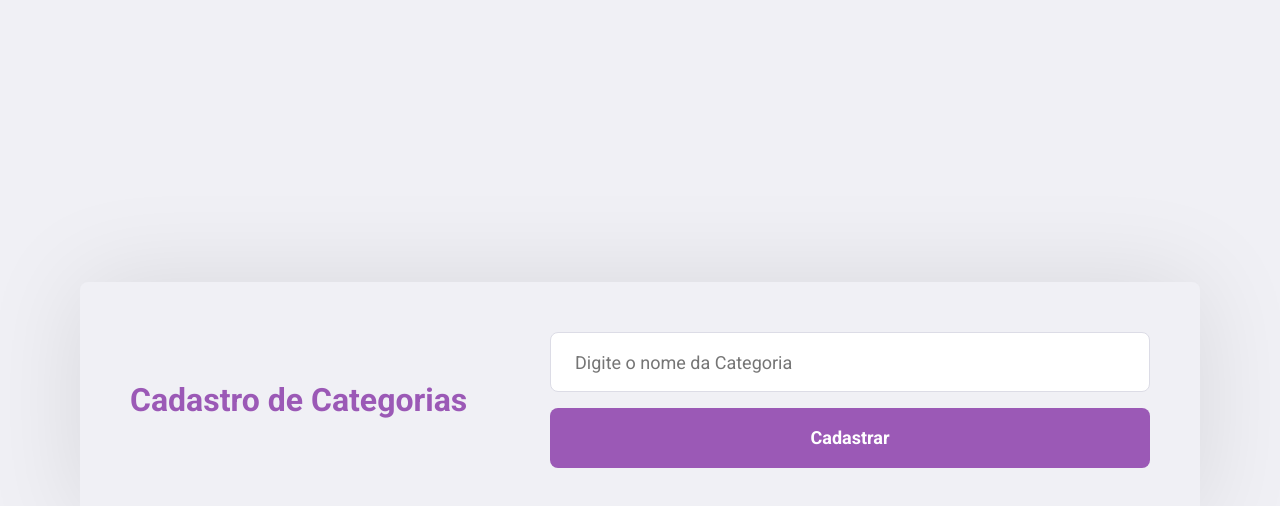
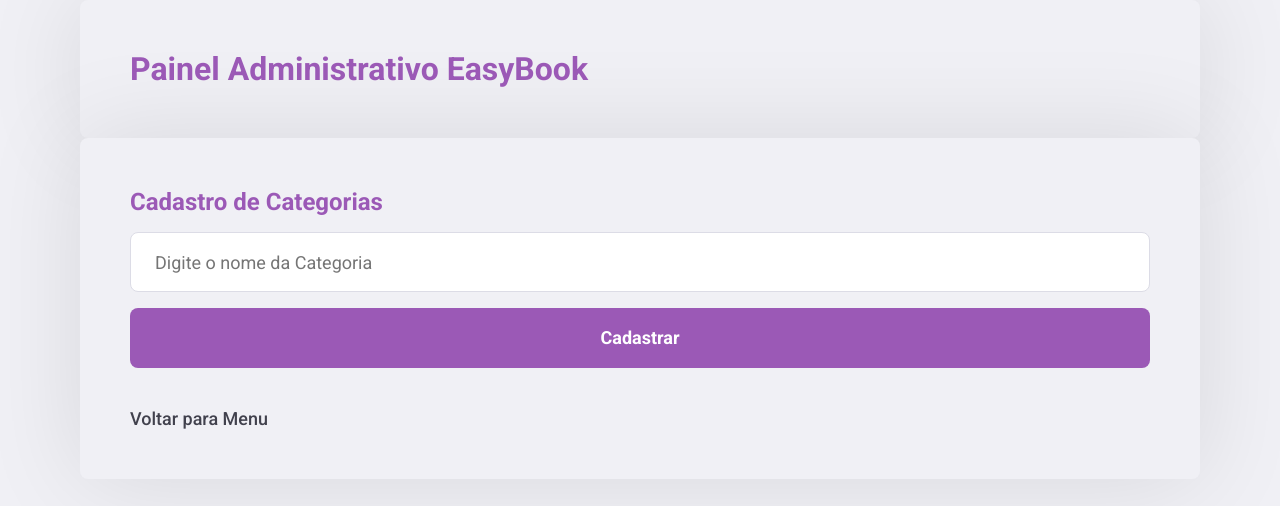
Before and after one commit to lucassantos1987/EasyBookProject, a React (Create React App) app in the folder frontend/: page /category in a window 1280 px wide. Shown: the top 506 px of the page. Built offline with nearby package versions, Linux system fonts and the light colour scheme.

Commit message:
Acerto no css das paginas Categorias e Especialidades

```diff
--- a/frontend/package.json
+++ b/frontend/package.json
@@ -9,6 +9,7 @@
     "axios": "^0.19.2",
     "react": "^16.13.1",
     "react-dom": "^16.13.1",
+    "react-icons": "^3.10.0",
     "react-router-dom": "^5.2.0",
     "react-scripts": "3.4.1"
   },
--- a/frontend/src/pages/Menu/index.js
+++ b/frontend/src/pages/Menu/index.js
@@ -12,8 +12,8 @@
             <div className="content">
                 <section>
                     <h1>Menu</h1>
-                        <Link className="button" to="">Cadastrar Categorias</Link>
-                        <Link className="button" to="">Cadastrar Especialidades</Link>
+                    <Link className="button" to="/category">Cadastrar Categorias</Link>
+                    <Link className="button" to="/speciality">Cadastrar Especialidades</Link>
                 </section>
             </div>
         </div>
--- a/frontend/src/pages/Menu/styles.css
+++ b/frontend/src/pages/Menu/styles.css
@@ -8,7 +8,6 @@
 
 .menu-container .header {
     width: 100%;
-    top: -100;
     padding: 50px;
     background: #f0f0f5;
     box-shadow: 0 0 100px rgba(0, 0, 0, 0.1);
@@ -20,6 +19,7 @@
     font-size: 32px;
     color: #9b59b6;
 }
+
 .menu-container .content {
     width: 100%;
     padding: 50px;
--- a/frontend/src/pages/RegisterCategory/index.js
+++ b/frontend/src/pages/RegisterCategory/index.js
@@ -1,4 +1,5 @@
 import React, { useState } from 'react';
+import { Link } from 'react-router-dom';
 import api from '../../services/api';
 import './styles.css';
 
@@ -21,20 +22,24 @@
     }
 
     return(
-        <div className="register-container">
+        <div className="category-container">
+            <div className="header">
+                <h1>Painel Administrativo EasyBook</h1>
+            </div>
             <div className="content">
                 <section>
                     <h1>Cadastro de Categorias</h1>
-                </section>
                     <form onSubmit={handleRegister}>
                         <input
                             value={name}
                             onChange={e => setName(e.target.value)}
-                        placeholder="Digite o nome da Categoria"
-                    />
+                            placeholder="Digite o nome da Categoria"/>
 
                         <button className="button" type="submit">Cadastrar</button>
                     </form>
+
+                    <Link className="back-link" to="/">Voltar para Menu</Link>
+                </section>
             </div>
         </div>
     );
--- a/frontend/src/pages/RegisterCategory/styles.css
+++ b/frontend/src/pages/RegisterCategory/styles.css
@@ -1,35 +1,45 @@
-.register-container {
+.category-container {
     width: 100%;
     max-width: 1120px;
     height: 100vh;
     margin: 0 auto;
-    display: flex;
     align-items: center;
-    justify-content: space-between;
 }
 
-.register-container .content {
+.category-container .header {
+    width: 100%;
+    padding: 50px;
+    background: #f0f0f5;
+    box-shadow: 0 0 100px rgba(0, 0, 0, 0.1);
+    border-radius: 8px;
+    align-items: center;
+}
+
+.category-container .header h1 {
+    font-size: 32px;
+    color: #9b59b6;
+}
+
+.category-container .content {
     width: 100%;
     padding: 50px;
     background: #f0f0f5;
     box-shadow: 0 0 100px rgba(0, 0, 0, 0.1);
     border-radius: 8px;
     display: flex;
-    justify-content: space-between;
     align-items: center;
 }
 
-.register-container .content section {
+.category-container .content section {
     width: 100%;
-    max-width: 350px;
 }
 
-.register-container .content section h1 {
-    font-size: 32px;
+.category-container .content section h1 {
+    font-size: 24px;
     color: #9b59b6;
 }
 
-.register-container .content form {
+.category-container .content form {
     width: 100%;
-    max-width: 600px;
+    margin-top: 16px;
 }
--- a/frontend/src/pages/RegisterSpeciality/index.js
+++ b/frontend/src/pages/RegisterSpeciality/index.js
@@ -35,11 +35,13 @@
     }
 
     return(
-        <div className="register-container">
+        <div className="speciality-container">
+            <div className="header">
+                <h1>Painel Administrativo EasyBook</h1>
+            </div>
             <div className="content">
                 <section>
                     <h1>Cadastro de Especialidades</h1>
-                </section>
                     <form onSubmit={hangleRegiter}>
                         <select ref={categoryRef}>
                             <option value="">Selecione a Categoria</option>
@@ -55,6 +57,7 @@
                             placeholder="Digite o nome da Especialidade"/>
                         <button className="button" type="submit">Cadastrar</button>
                     </form>
+                </section>
            </div>
         </div>
     );
--- a/frontend/src/pages/RegisterSpeciality/styles.css
+++ b/frontend/src/pages/RegisterSpeciality/styles.css
@@ -1,35 +1,45 @@
-.register-container {
+.speciality-container {
     width: 100%;
     max-width: 1120px;
     height: 100vh;
     margin: 0 auto;
-    display: flex;
     align-items: center;
-    justify-content: space-between;
 }
 
-.register-container .content {
+.speciality-container .header {
+    width: 100%;
+    padding: 50px;
+    background: #f0f0f5;
+    box-shadow: 0 0 100px rgba(0, 0, 0, 0.1);
+    border-radius: 8px;
+    align-items: center;
+}
+
+.speciality-container .header h1 {
+    font-size: 32px;
+    color: #9b59b6;
+}
+
+.speciality-container .content {
     width: 100%;
     padding: 50px;
     background: #f0f0f5;
     box-shadow: 0 0 100px rgba(0, 0, 0, 0.1);
     border-radius: 8px;
     display: flex;
-    justify-content: space-between;
     align-items: center;
 }
 
-.register-container .content section {
+.speciality-container .content section {
     width: 100%;
-    max-width: 400px;
 }
 
-.register-container .content section h1 {
-    font-size: 32px;
+.speciality-container .content section h1 {
+    font-size: 24px;
     color: #9b59b6;
 }
 
-.register-container .content form {
+.speciality-container .content form {
     width: 100%;
-    max-width: 600px;
+    margin-top: 16px;
 }
```
Also changed, not shown: 1 other file (tests, documents, lock files or other folders). Lines whose indentation alone changed are shown as unchanged.
